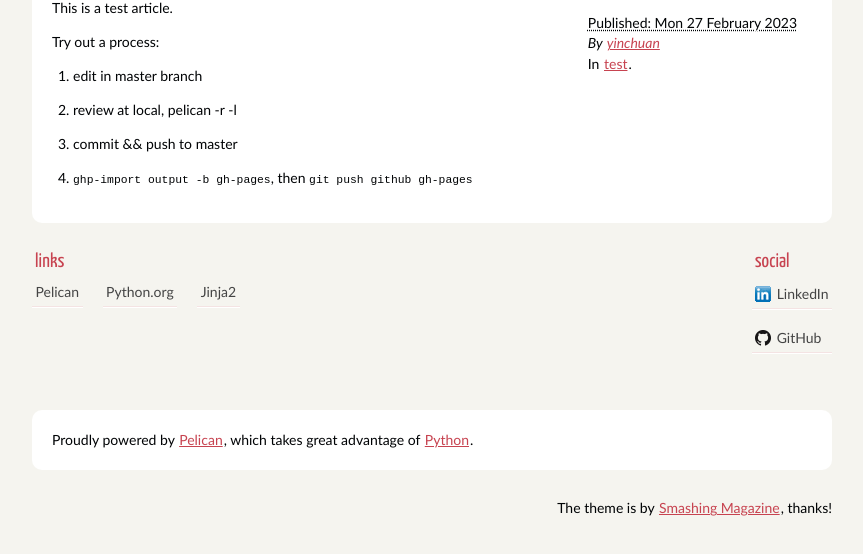
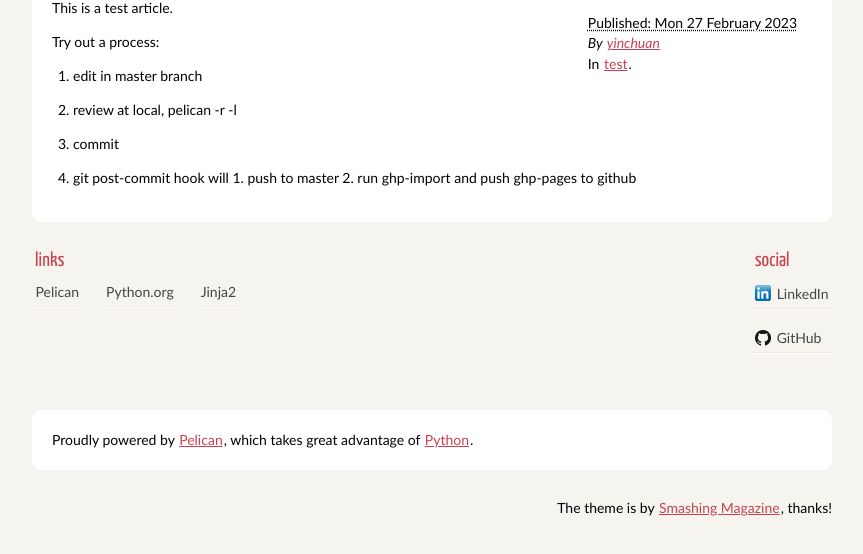
Before and after one commit to yinchuan/yinchuan.github.io, a plain HTML site: page a-test-article.html in a window 1280 px wide. Shown: the part 230-784 px from the top of the page, without its empty margins (208-1071 px from the left). Drawn offline with Linux system fonts and the light colour scheme; files whose address does not match are found by name.

Commit message:
Update documentation

```diff
--- a/a-test-article.html
+++ b/a-test-article.html
@@ -6,7 +6,7 @@
         <meta name="generator" content="Pelican" />
         <title>A test article</title>
         <link rel="stylesheet" href="/theme/css/main.css" />
-        <meta name="description" content="This is a test article. Try out a process: edit in master branch review at local, pelican -r -l commit && push to master ghp-import output -b..." />
+        <meta name="description" content="This is a test article. Try out a process: edit in master branch review at local, pelican -r -l commit git post-commit hook will 1. push to master..." />
 </head>
 
 <body id="index" class="home">
@@ -40,8 +40,8 @@
 <ol>
 <li>edit in master branch</li>
 <li>review at local, pelican -r -l</li>
-<li>commit &amp;&amp; push to master</li>
-<li><code>ghp-import output -b gh-pages</code>, then <code>git push github gh-pages</code></li>
+<li>commit</li>
+<li>git post-commit hook will 1. push to master 2. run ghp-import and push ghp-pages to github</li>
 </ol>
     </div><!-- /.entry-content -->
 
```
Also changed, not shown: author/yinchuan.html (+2 -2 lines), category/test.html (+2 -2 lines), index.html (+2 -2 lines).
